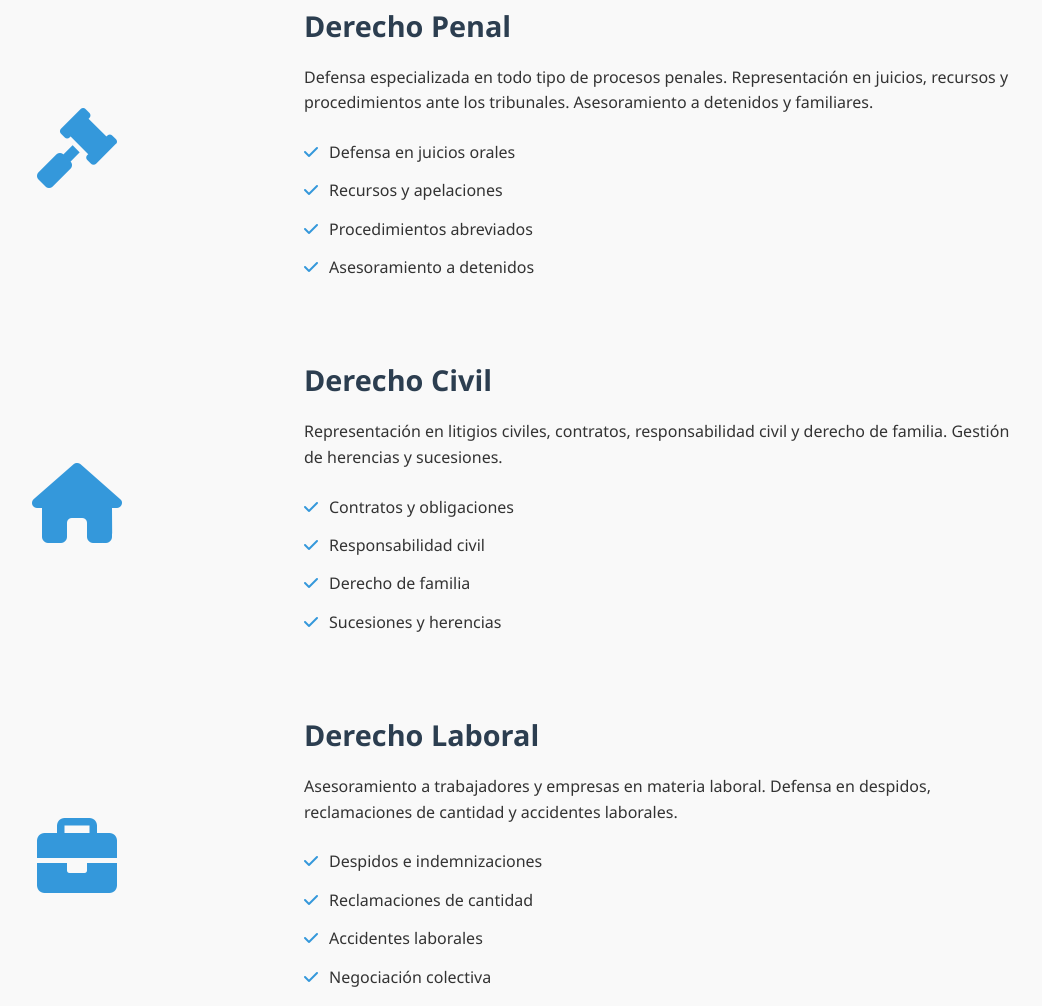
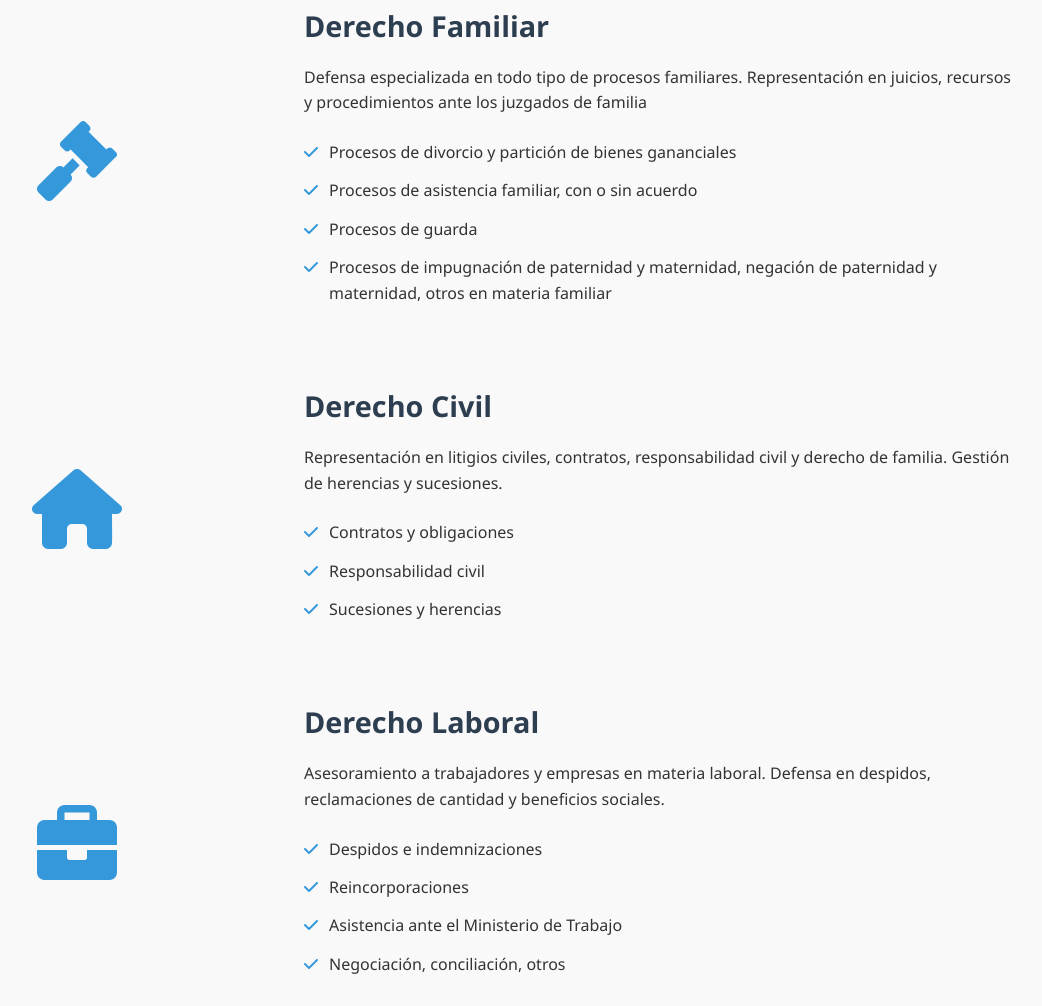
Before and after one commit to eleon-abogado/web, a plain HTML site: page servicios.html in a window 1280 px wide. Shown: the part 453-1459 px from the top of the page, without its empty margins (181-1223 px from the left). Drawn offline with Linux system fonts and the light colour scheme.

Commit message:
Update servicios.html

```diff
--- a/servicios.html
+++ b/servicios.html
@@ -3,7 +3,7 @@
 <head>
     <meta charset="UTF-8">
     <meta name="viewport" content="width=device-width, initial-scale=1.0">
-    <title>Servicios Legales | [Tu Nombre]</title>
+    <title>Servicios Legales | Erik León - Abogado</title>
     <link rel="stylesheet" href="css/style.css">
     <link rel="stylesheet" href="https://cdnjs.cloudflare.com/ajax/libs/font-awesome/6.0.0-beta3/css/all.min.css">
 </head>
@@ -11,8 +11,8 @@
     <header>
         <div class="container">
             <div class="logo">
-                <h1>[Tu Nombre]</h1>
-                <p>Abogado Especializado</p>
+                <h1>Erik León - Abogado</h1>
+                <p>Abogado Independiente</p>
             </div>
             <nav class="menu">
                 <ul>
@@ -42,13 +42,13 @@
                     <i class="fas fa-gavel"></i>
                 </div>
                 <div class="servicio-content">
-                    <h3>Derecho Penal</h3>
-                    <p>Defensa especializada en todo tipo de procesos penales. Representación en juicios, recursos y procedimientos ante los tribunales. Asesoramiento a detenidos y familiares.</p>
+                    <h3>Derecho Familiar</h3>
+                    <p>Defensa especializada en todo tipo de procesos familiares. Representación en juicios, recursos y procedimientos ante los juzgados de familia</p>
                     <ul>
-                        <li>Defensa en juicios orales</li>
-                        <li>Recursos y apelaciones</li>
-                        <li>Procedimientos abreviados</li>
-                        <li>Asesoramiento a detenidos</li>
+                        <li>Procesos de divorcio y partición de bienes gananciales</li>
+                        <li>Procesos de asistencia familiar, con o sin acuerdo</li>
+                        <li>Procesos de guarda</li>
+                        <li>Procesos de impugnación de paternidad y maternidad, negación de paternidad y maternidad, otros en materia familiar</li>
                     </ul>
                 </div>
             </div>
@@ -63,7 +63,6 @@
                     <ul>
                         <li>Contratos y obligaciones</li>
                         <li>Responsabilidad civil</li>
-                        <li>Derecho de familia</li>
                         <li>Sucesiones y herencias</li>
                     </ul>
                 </div>
@@ -75,12 +74,12 @@
                 </div>
                 <div class="servicio-content">
                     <h3>Derecho Laboral</h3>
-                    <p>Asesoramiento a trabajadores y empresas en materia laboral. Defensa en despidos, reclamaciones de cantidad y accidentes laborales.</p>
+                    <p>Asesoramiento a trabajadores y empresas en materia laboral. Defensa en despidos, reclamaciones de cantidad y beneficios sociales.</p>
                     <ul>
                         <li>Despidos e indemnizaciones</li>
-                        <li>Reclamaciones de cantidad</li>
-                        <li>Accidentes laborales</li>
-                        <li>Negociación colectiva</li>
+                        <li>Reincorporaciones</li>
+                        <li>Asistencia ante el Ministerio de Trabajo</li>
+                        <li>Negociación, conciliación, otros</li>
                     </ul>
                 </div>
             </div>
```
